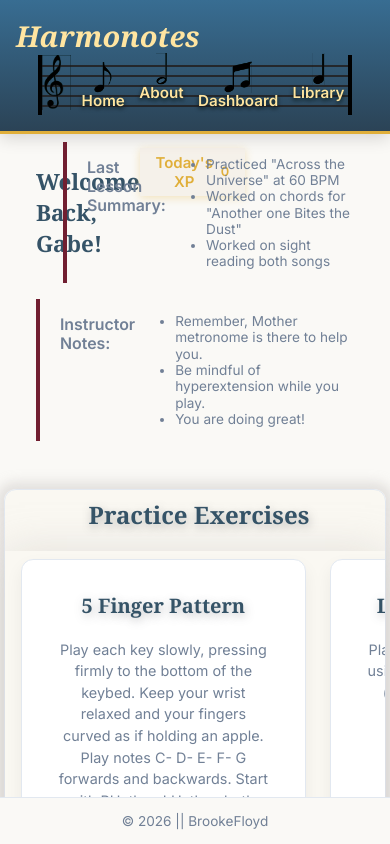
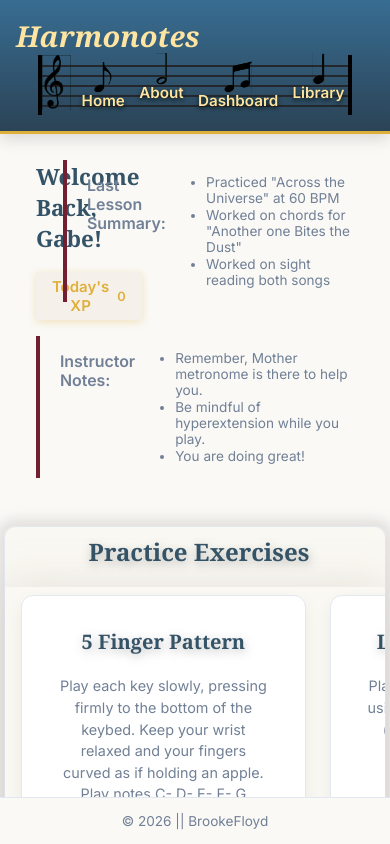
Before and after one commit to BrookeFloyd10/Harmonotes-BrookeF, a React (Vite) app in the folder harmonotes/: page /dashboard in a window 390 px wide. Built offline with nearby package versions, Linux system fonts and the light colour scheme.

Commit message:
corrected the selector names on the css file to reflect the correct new names for crud feature

```diff
--- a/harmonotes/src/App.css
+++ b/harmonotes/src/App.css
@@ -299,7 +299,7 @@ main {
     flex: 0 0 285px;
 }
 
-aside.bonus-challenges {
+.practice-log {
     background-color: #e0af3a05;
     text-align: center;
     display: flex;
@@ -318,7 +318,7 @@ aside.bonus-challenges {
 }
 
 
-.submitted-challenge {
+.practice-session {
     background-color: #e0af3a1a;
     border-left: 4px solid #e0ae3a44;
     color: #711F31;
@@ -676,7 +676,7 @@ article a:hover {
 }
 
 .dashboard-left {
-    flex-direction: row;
+    flex-direction: column;
     align-items: flex-start;
 
 }
@@ -694,7 +694,7 @@ article a:hover {
 }
 
 
-aside.bonus-challenges {
+.practice-log {
     max-width: 320px;
 }
 
```
